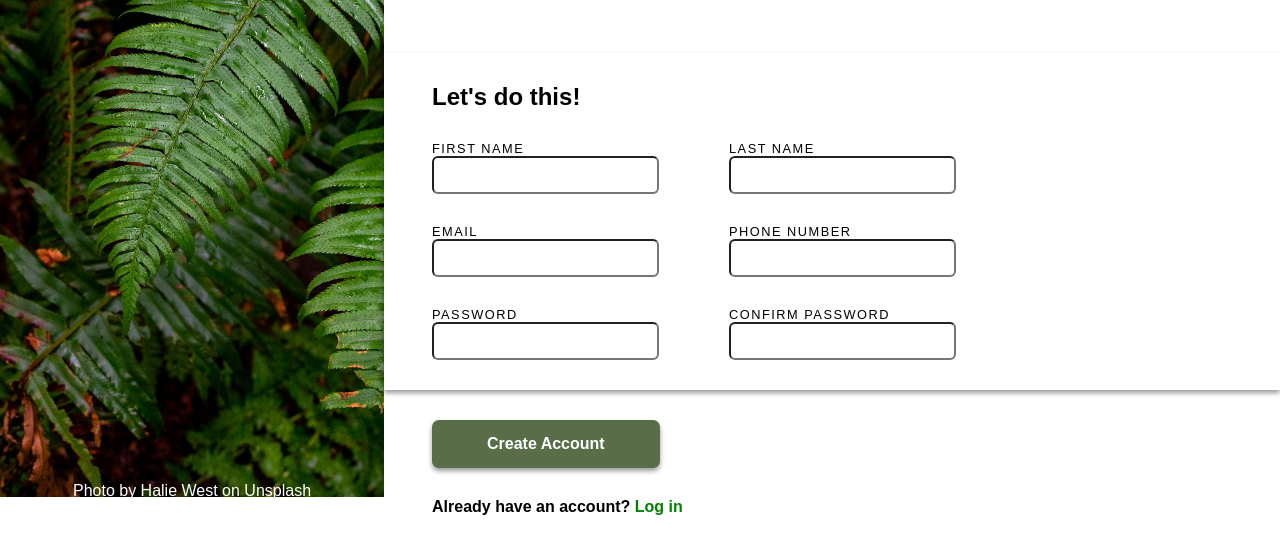
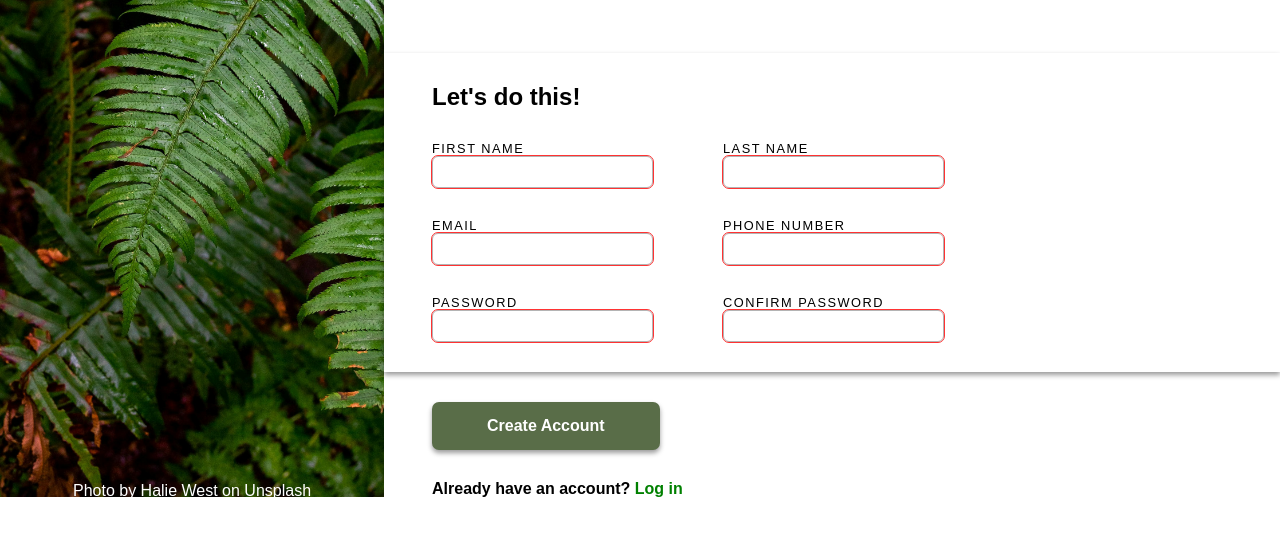
Before and after one commit to HeavenlyWiseMonkey/sign-up-form, a plain HTML site: page index.html in a window 1280 px wide. Shown: the part 303-856 px from the top of the page. After the commit the page ends 817 px from the top, so only its background shows below. Drawn offline with Linux system fonts and the light colour scheme.

Commit message:
Add input styling and javascript

```diff
--- a/index.html
+++ b/index.html
@@ -5,6 +5,7 @@
     <meta name="viewport" content="width=device-width, initial-scale=1.0">
     <title>Sign-up Form</title>
     <link rel="stylesheet" href="style.css">
+    <script src="script.js" defer></script>
 </head>
 <body>
     <div class="content">
@@ -25,33 +26,33 @@
                     <div>
                         <div>
                             <label for="first-name">FIRST NAME</label>
-                            <input type="text" id="first-name">
+                            <input type="text" id="first-name" required>
                         </div>
                         <div>
                             <label for="last-name">LAST NAME</label>
-                            <input type="text" id="last-name">
+                            <input type="text" id="last-name" required>
                         </div>
                     </div>
 
                     <div>
                         <div>
                             <label for="email">EMAIL</label>
-                            <input type="email" id="email">
+                            <input type="email" id="email" required>
                         </div>
                         <div>
                             <label for="phone-number">PHONE NUMBER</label>
-                            <input type="tel" id="phone-number">
+                            <input type="tel" id="phone-number" required>
                         </div>
                     </div>
 
                     <div>
-                        <div>
+                        <div class="password-check">
                             <label for="password">PASSWORD</label>
-                            <input type="password" id="password">
+                            <input type="password" id="password" required>
                         </div>
                         <div>
                             <label for="confirm-password">CONFIRM PASSWORD</label>
-                            <input type="password" id="confirm-password">
+                            <input type="password" id="confirm-password" required>
                         </div>
                     </div>
                 </div>
--- /dev/null
+++ b/script.js
@@ -0,0 +1,18 @@
+let password = document.getElementById("password");
+let confirmPassword = document.getElementById("confirm-password");
+let inputBox = document.querySelector(".password-check");
+
+for (const i of [password, confirmPassword]) {
+    i.addEventListener("input", (event) => {
+        if (password.value != confirmPassword.value) {
+            password.setCustomValidity("*Passwords do not match");
+            confirmPassword.setCustomValidity("no");
+            inputBox.setAttribute("data-error", "*Passwords do not match");
+        }
+        else {
+            password.setCustomValidity("");
+            confirmPassword.setCustomValidity("");
+            inputBox.removeAttribute("data-error");
+        }
+    });
+}
--- a/style.css
+++ b/style.css
@@ -57,9 +57,8 @@ body {
     display: flex;
     flex-direction: column;
     width: 70vw;
-    height: 100vh;
     margin-top: var(--vertical-spacing);
-    margin-bottom: var(--vertical-spacing);
+    margin-bottom: var(--vertical-spacing-2rem);
 }
 
 .text-area p,
@@ -95,19 +94,34 @@ input, label {
     display: block;
 }
 
-label {
+label, div[data-error] {
     font-size: 0.8rem;
     letter-spacing: 1.5px;
 }
 
 input {
     font-size: 1rem;
-    padding: 8px;
+    padding: 6px;
+    border: 1px solid rgb(180,180,180);
     border-radius: 6px;
+    background-color: rgb(254,254,254);
+}
+
+input:focus, input:invalid {
+    background-color: white;
 }
 
 input:focus {
     outline: 1px solid rgb(51,51,255);
+}
+
+input:invalid {
+    outline: 1px solid rgb(255,51,51);
+}
+
+.password-check::after {
+    content: attr(data-error);
+    color: rgb(255,51,51);
 }
 
 .input-area > div {
```
